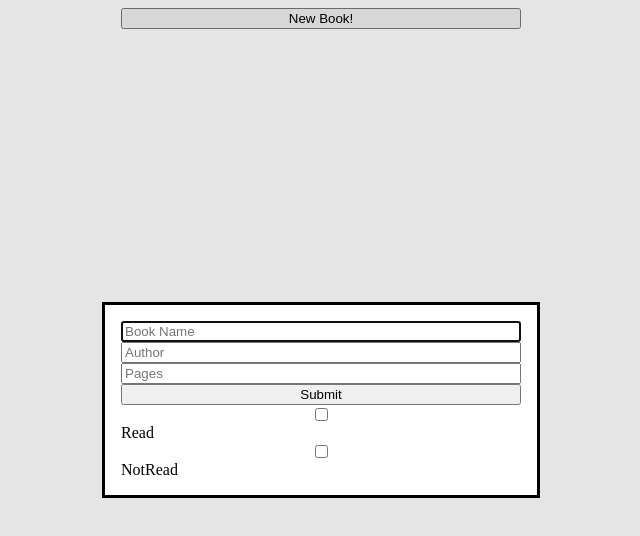
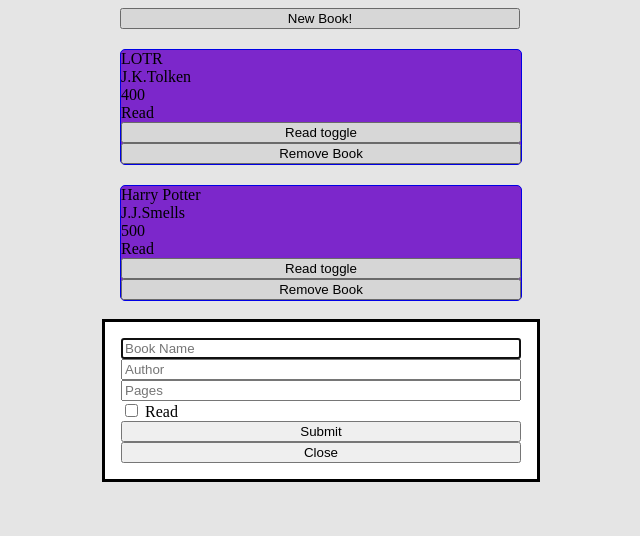
Before and after one commit to Vishnu-Krishnakumar/library-odin, a plain HTML site: page index.html in a window 1280 px wide. Both pictures are taken after a click on the button "New Book!". Shown: the whole page, without its empty margins (319-959 px from the left). Drawn offline with Linux system fonts and the light colour scheme.

Commit message:
Put in all the functionality, might come back to it later to make it look nice

```diff
--- a/index.html
+++ b/index.html
@@ -15,13 +15,17 @@
                 <input class="title" type="text" name="BookName" placeholder="Book Name">
                 <input class="author" type="text" name="author" placeholder="Author">
                 <input class="pages" type="number" name="pages" placeholder="Pages">
+                <div>
+                    <input class ="read" value="Read" type="checkbox">
+                    <label>Read</label>
+                </div>
                 <button type="submit" class ="submit">Submit</button>
-                <input value="Read" type="checkbox">
-                <label>Read</label>
-                <input value="notRead" type="checkbox">
-                <label>NotRead</label>
+                <button class ="close">Close</button>
             </form>
         </dialog>
+        <div class ="library">
+
+        </div>
 
     </div>
     <script src="script.js"></script>
--- a/script.js
+++ b/script.js
@@ -1,6 +1,6 @@
 const myLibrary=[];
 
-function book(title,author,pages, read = false){
+function book(title,author,pages, read = "Not Read"){
     this.title = title;
     this.author = author;
     this.pages = pages;
@@ -11,29 +11,124 @@ function book(title,author,pages, read = false){
         else
             return `The ${this.title} by ${this.author}, ${this.pages} pages, not read yet`;
     }
+    this.toggle = function(){
+        if(this.read === "Not Read"){
+            this.read = "Read";
+        }
+        else
+            this.read = "Not Read";
+    }
 }
 
-function addBookToLibrary(title,author,pages,read = false){
+function addBookToLibrary(title,author,pages,read = "Not Read"){
     myLibrary.push(new book(title,author,pages,read));
 }
 
 function displayLibrary(){
-
     myLibrary.forEach(function (book) {
         console.log(book.info());
     });
 }
 
-const dialog =document.querySelector("dialog");
+const dialog = document.querySelector("dialog");
 const addBook = document.querySelector(".add");
 const submit = document.querySelector(".submit");
+const close = document.querySelector(".close");
 addBook.addEventListener("click", ()=>{
     dialog.showModal();
 })
 
-submit.addEventListener("submit", (event)=>{
+submit.addEventListener("click", (event)=>{
+    var title = document.querySelector(".title").value;
+    var author = document.querySelector(".author").value;
+    var pages = document.querySelector(".pages").value;
+    var read = document.querySelector(".read").value;
+    if(read ==="Read"){
+        addBookToLibrary(title,author,pages,true);
+    }
+    else{
+        addBookToLibrary(title,author,pages);
+    }
+    addBookHtml(title,author,pages,read);
     event.preventDefault();
+    dialog.close();
+
 })
+
+close.addEventListener("click", ()=>{
+    dialog.close();
+})
+
+function addBookHtml(title,author,pages,read, index = myLibrary.length){
+
+    const display = document.querySelector(".library");
+    const book = document.createElement("div");
+    book.setAttribute("class","book");
+    book.setAttribute("id", `${index}`)
+
+    const bookTitle = document.createElement("div")
+    const bookAuthor = document.createElement("div");
+    const bookPages = document.createElement("div");
+    const bookRead = document.createElement("div");
+    bookRead.setAttribute("id", `book ${index}`);
+
+    const readToggle = document.createElement("Button");
+    readToggle.setAttribute("class","toggle");
+    readToggle.innerText ="Read toggle";
+
+    readToggle.addEventListener("click",()=>{
+        myLibrary[bookFind(title)].toggle();
+        const targetedBook = document.getElementById(`book ${index}`);
+        targetedBook.innerText = myLibrary[bookFind(title)].read;
+    })
+
+    const remove = document.createElement("button");
+    remove.setAttribute("class", "remove");
+    remove.innerText = "Remove Book";
+
+    remove.addEventListener("click", ()=>{
+        myLibrary.splice(bookFind(title),1);
+        const targetedBook = document.getElementById(index);
+        targetedBook.remove();
+    });
+
+    bookTitle.innerText = title;
+    bookAuthor.innerText = author;
+    bookPages.innerText = pages;
+    bookRead.innerText = read;
+
+    book.appendChild(bookTitle);
+    book.appendChild(bookAuthor);
+    book.appendChild(bookPages);
+    book.appendChild(bookRead);
+    book.appendChild(readToggle);
+    book.appendChild(remove);
+
+
+    display.appendChild(book);
+}
+
+function bookFind(book){
+    for(let i = 0; i < myLibrary.length; i++){
+        if(myLibrary[i].title === book){
+            return i;
+        }
+    }
+}
+
+
+ addBookToLibrary("LOTR","J.K.Tolken",400,"Read");
+ addBookToLibrary("Harry Potter", "J.J.Smells",500,"Read");
+ addBookToLibrary("Words Of Radiance", "Brandon Sanderson", 1000);
+ for(let i = 0; i < myLibrary.length; i++){
+    addBookHtml(myLibrary[i].title,myLibrary[i].author,myLibrary[i].pages,myLibrary[i].read,i);
+ }
+
+
+
+
+// displayLibrary();
+
 // addBook.addEventListener("click", ()=>{
 //     var container = document.querySelector(".container");
 
@@ -95,10 +190,3 @@ submit.addEventListener("submit", (event)=>{
 
 
 // })
-
-
-
-// addBookToLibrary("LOTR","J.K.Tolken",400,true);
-// addBookToLibrary("Harry Potter", "J.J.Smells",500,false);
-// addBookToLibrary("Words Of Radiance", "Brandon Sanderson", 1000, true);
-// displayLibrary();
--- a/styles.css
+++ b/styles.css
@@ -11,3 +11,15 @@ form{
     grid-template-rows: auto;
     width:400px;
 }
+.library{
+    display:grid;
+    justify-content: center;
+    align-items: center;
+}
+.book{
+    width:400px;
+    margin-top: 20px;
+    border: solid blue 1px;
+    border-radius: 5px;
+    background-color: blueviolet;
+}
```
